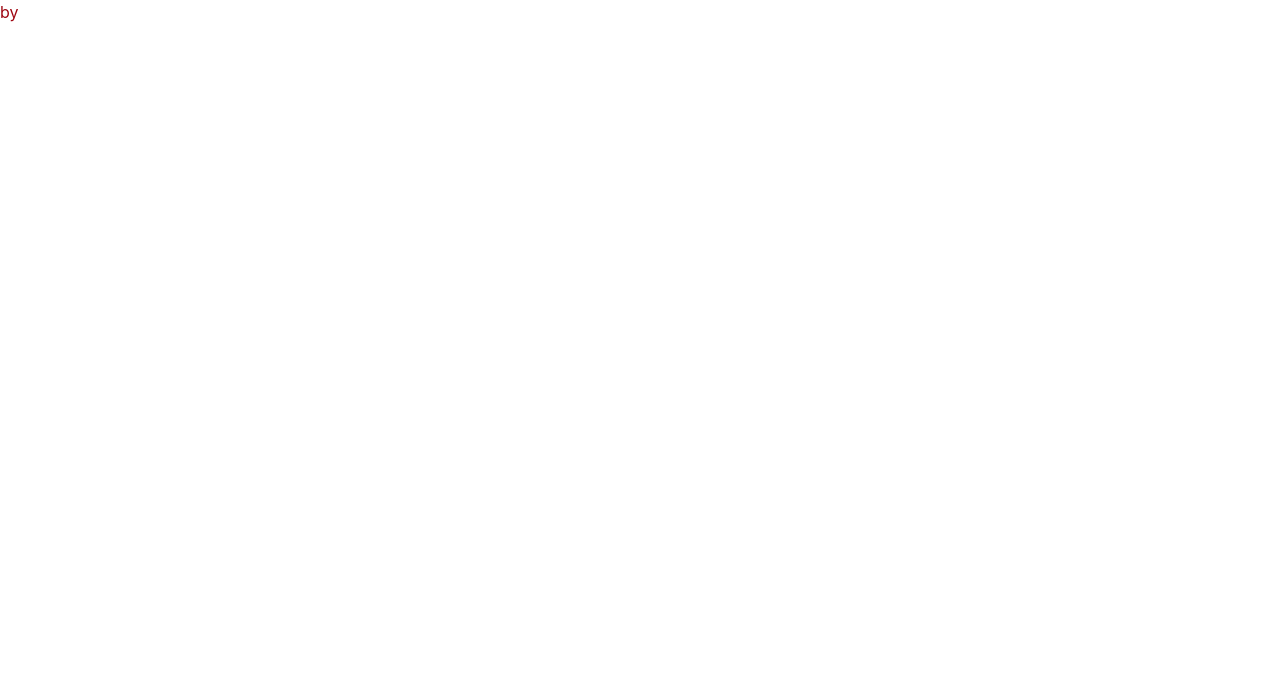
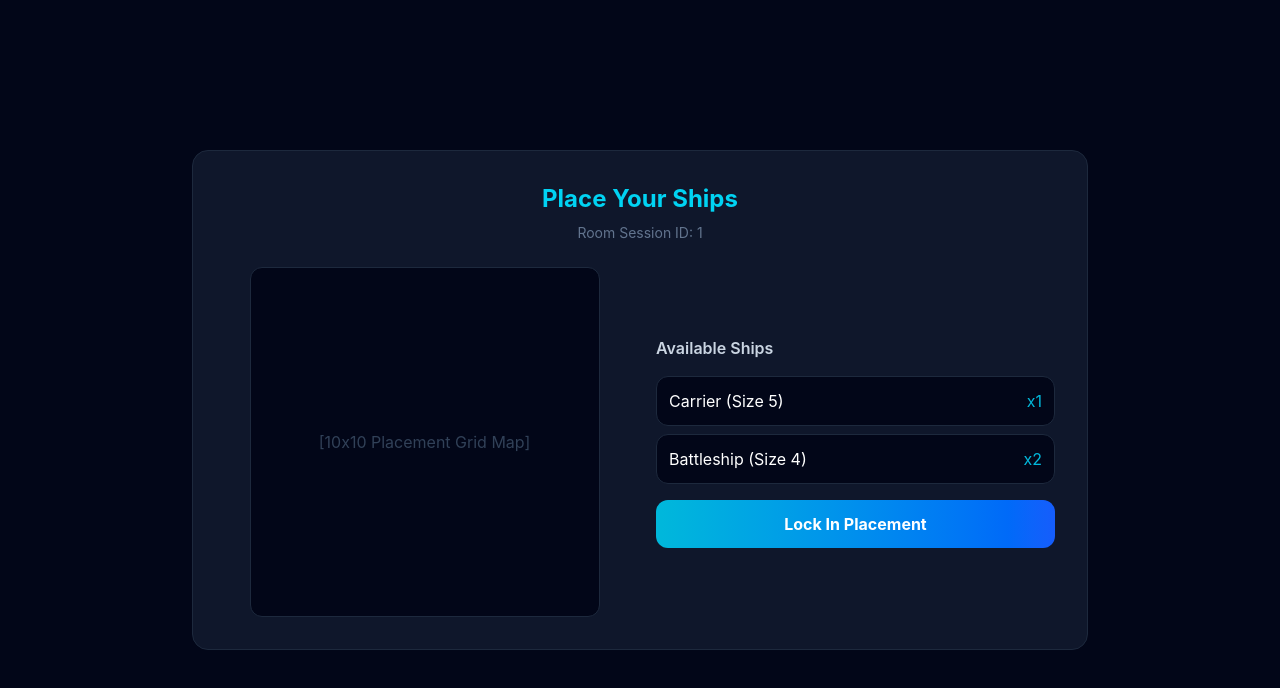
Before and after one commit to ranak8811/Real-Time-Multiplayer-Battleship, a React app in the folder frontend/: page /place-ships/1 in a window 1280 px wide. Shown: the top 688 px of the page. Built offline with nearby package versions, Linux system fonts and the light colour scheme; the HTML template or start-up script is replaced by a standard one.

Commit message:
frontend parts initiated

```diff
--- a/frontend/package.json
+++ b/frontend/package.json
@@ -11,8 +11,12 @@
   },
   "dependencies": {
     "@tailwindcss/vite": "^4.3.1",
+    "axios": "^1.18.0",
+    "lucide-react": "^1.21.0",
     "react": "^19.2.6",
     "react-dom": "^19.2.6",
+    "react-router-dom": "^7.18.0",
+    "socket.io-client": "^4.8.3",
     "tailwindcss": "^4.3.1"
   },
   "devDependencies": {
--- a/frontend/src/App.jsx
+++ b/frontend/src/App.jsx
@@ -1,8 +1,13 @@
+import { BrowserRouter } from "react-router-dom";
+import AppRoutes from "./routes/AppRoutes";
+
 const App = () => {
   return (
-    <div>
-      <p className="text-red-800">by</p>
-    </div>
+    <BrowserRouter>
+      <div className="min-h-screen bg-slate-950 antialiased selection:bg-cyan-500 selection:text-slate-950">
+        <AppRoutes />
+      </div>
+    </BrowserRouter>
   );
 };
 
--- /dev/null
+++ b/frontend/src/pages/CreateGamePage.jsx
@@ -0,0 +1,37 @@
+const CreateGamePage = () => {
+  return (
+    <div className="min-h-screen bg-slate-950 text-white flex items-center justify-center p-4">
+      <div className="max-w-lg w-full bg-slate-900 border border-slate-800 p-8 rounded-2xl shadow-2xl">
+        <h1 className="text-2xl font-bold mb-6 text-center text-cyan-400">
+          Configure Game Session
+        </h1>
+
+        <div className="space-y-6">
+          <div>
+            <label className="block text-sm font-semibold mb-2">
+              Grid Size
+            </label>
+            <div className="grid grid-cols-4 gap-3">
+              {[8, 10, 12, 15].map((size) => (
+                <button
+                  key={size}
+                  className={`py-3 rounded-xl font-bold border transition duration-300 ${size === 10 ? "bg-cyan-500/10 border-cyan-500 text-cyan-400" : "bg-slate-950 border-slate-800 hover:border-slate-700 text-slate-400"}`}
+                >
+                  {size} x {size}
+                </button>
+              ))}
+            </div>
+          </div>
+
+          <div className="pt-4 border-t border-slate-800">
+            <button className="w-full bg-gradient-to-r from-cyan-500 to-blue-600 hover:from-cyan-400 hover:to-blue-500 text-white font-bold py-3.5 px-6 rounded-xl transition duration-300">
+              Host Match
+            </button>
+          </div>
+        </div>
+      </div>
+    </div>
+  );
+};
+
+export default CreateGamePage;
--- /dev/null
+++ b/frontend/src/pages/GamePage.jsx
@@ -0,0 +1,42 @@
+import { useParams } from "react-router-dom";
+
+const GamePage = () => {
+  const { sessionId } = useParams();
+
+  return (
+    <div className="min-h-screen bg-slate-950 text-white p-6">
+      <div className="max-w-6xl mx-auto">
+        <header className="flex justify-between items-center mb-8 pb-4 border-b border-slate-900">
+          <div>
+            <h1 className="text-xl font-bold text-cyan-400">Match Action</h1>
+            <p className="text-xs text-slate-500">Session: {sessionId}</p>
+          </div>
+          <div className="bg-cyan-500/10 border border-cyan-500/30 px-4 py-2 rounded-xl text-cyan-400 font-bold">
+            Your Turn
+          </div>
+        </header>
+
+        <div className="grid md:grid-cols-2 gap-8">
+          <div className="bg-slate-900 border border-slate-800 p-6 rounded-2xl text-center">
+            <h2 className="font-semibold mb-4 text-slate-300">
+              Your Radar Board (Attacks)
+            </h2>
+            <div className="aspect-square w-full bg-slate-950 rounded-xl flex items-center justify-center text-slate-700">
+              [Attack Board]
+            </div>
+          </div>
+          <div className="bg-slate-900 border border-slate-800 p-6 rounded-2xl text-center">
+            <h2 className="font-semibold mb-4 text-slate-300">
+              Your Fleet Board (Defense)
+            </h2>
+            <div className="aspect-square w-full bg-slate-950 rounded-xl flex items-center justify-center text-slate-700">
+              [Defense Board]
+            </div>
+          </div>
+        </div>
+      </div>
+    </div>
+  );
+};
+
+export default GamePage;
--- /dev/null
+++ b/frontend/src/pages/LobbyPage.jsx
@@ -0,0 +1,28 @@
+const LobbyPage = () => {
+  return (
+    <div className="min-h-screen bg-slate-950 text-white p-6">
+      <div className="max-w-6xl mx-auto">
+        <header className="flex justify-between items-center mb-8 pb-6 border-b border-slate-900">
+          <div>
+            <h1 className="text-2xl font-bold">Game Lobby</h1>
+            <p className="text-sm text-slate-500">Welcome, Player</p>
+          </div>
+          <button className="bg-gradient-to-r from-cyan-500 to-blue-600 hover:from-cyan-400 hover:to-blue-500 text-white font-bold py-2.5 px-5 rounded-xl transition duration-300">
+            Create Game
+          </button>
+        </header>
+
+        <div className="bg-slate-900 border border-slate-800 rounded-2xl p-6">
+          <h2 className="text-lg font-semibold mb-4 text-cyan-400">
+            Active Game Sessions
+          </h2>
+          <div className="text-center py-12 text-slate-500">
+            No active sessions. Create a new session to invite players.
+          </div>
+        </div>
+      </div>
+    </div>
+  );
+};
+
+export default LobbyPage;
--- /dev/null
+++ b/frontend/src/pages/NamePage.jsx
@@ -0,0 +1,27 @@
+const NamePage = () => {
+  return (
+    <div className="min-h-screen bg-slate-950 text-white flex items-center justify-center p-4">
+      <div className="max-w-md w-full bg-slate-900 border border-slate-800 p-8 rounded-2xl shadow-2xl text-center">
+        <h1 className="text-4xl font-extrabold bg-gradient-to-r from-cyan-400 to-blue-500 bg-clip-text text-transparent mb-2 tracking-wider">
+          BATTLESHIP
+        </h1>
+        <p className="text-slate-400 mb-8 text-sm uppercase tracking-widest">
+          Multiplayer Real-Time
+        </p>
+
+        <div className="space-y-4">
+          <input
+            type="text"
+            placeholder="Enter your display name..."
+            className="w-full bg-slate-950 border border-slate-800 rounded-xl px-5 py-3.5 text-white placeholder-slate-600 focus:outline-none focus:border-cyan-500 focus:ring-1 focus:ring-cyan-500 transition duration-300"
+          />
+          <button className="w-full bg-gradient-to-r from-cyan-500 to-blue-600 hover:from-cyan-400 hover:to-blue-500 text-white font-bold py-3.5 px-6 rounded-xl shadow-lg shadow-cyan-950/50 hover:shadow-cyan-900/50 transform active:scale-95 transition duration-300">
+            Enter Lobby
+          </button>
+        </div>
+      </div>
+    </div>
+  );
+};
+
+export default NamePage;
--- /dev/null
+++ b/frontend/src/pages/ShipPlacementPage.jsx
@@ -0,0 +1,42 @@
+import { useParams } from "react-router-dom";
+
+const ShipPlacementPage = () => {
+  const { sessionId } = useParams();
+
+  return (
+    <div className="min-h-screen bg-slate-950 text-white p-6 flex flex-col items-center justify-center">
+      <div className="max-w-4xl w-full bg-slate-900 border border-slate-800 p-8 rounded-2xl text-center">
+        <h1 className="text-2xl font-bold text-cyan-400 mb-2">
+          Place Your Ships
+        </h1>
+        <p className="text-sm text-slate-500 mb-6">
+          Room Session ID: {sessionId}
+        </p>
+
+        <div className="grid md:grid-cols-2 gap-8 items-center justify-center">
+          <div className="aspect-square max-w-[350px] mx-auto w-full bg-slate-950 border border-slate-800 rounded-xl flex items-center justify-center text-slate-700">
+            [10x10 Placement Grid Map]
+          </div>
+          <div className="text-left space-y-4">
+            <h3 className="font-semibold text-slate-300">Available Ships</h3>
+            <div className="space-y-2">
+              <div className="bg-slate-950 border border-slate-800 p-3 rounded-xl flex justify-between">
+                <span>Carrier (Size 5)</span>
+                <span className="text-cyan-500">x1</span>
+              </div>
+              <div className="bg-slate-950 border border-slate-800 p-3 rounded-xl flex justify-between">
+                <span>Battleship (Size 4)</span>
+                <span className="text-cyan-500">x2</span>
+              </div>
+            </div>
+            <button className="w-full bg-gradient-to-r from-cyan-500 to-blue-600 text-white font-bold py-3 px-6 rounded-xl">
+              Lock In Placement
+            </button>
+          </div>
+        </div>
+      </div>
+    </div>
+  );
+};
+
+export default ShipPlacementPage;
--- /dev/null
+++ b/frontend/src/routes/AppRoutes.jsx
@@ -0,0 +1,30 @@
+import { Routes, Route, Navigate } from "react-router-dom";
+import NamePage from "../pages/NamePage";
+import LobbyPage from "../pages/LobbyPage";
+import CreateGamePage from "../pages/CreateGamePage";
+import ShipPlacementPage from "../pages/ShipPlacementPage";
+import GamePage from "../pages/GamePage";
+
+const AppRoutes = () => {
+  return (
+    <Routes>
+      <Route path="/" element={<NamePage />} />
+      {/* ২. গেম লবি পেজ */}
+      <Route path="/lobby" element={<LobbyPage />} />
+
+      {/* ৩. নতুন গেম সেশন তৈরি করার পেজ */}
+      <Route path="/create" element={<CreateGamePage />} />
+
+      {/* ৪. ডাইনামিক সেশন আইডি সহ শিপ প্লেসমেন্ট পেজ */}
+      <Route path="/place-ships/:sessionId" element={<ShipPlacementPage />} />
+
+      {/* ৫. ডাইনামিক সেশন আইডি সহ গেম খেলার মূল পেজ */}
+      <Route path="/game/:sessionId" element={<GamePage />} />
+
+      {/* ৬. ম্যাচ না করা যেকোনো ইউআরএল-এর জন্য হোম পেজে রিডাইরেক্ট করা */}
+      <Route path="*" element={<Navigate to="/" replace />} />
+    </Routes>
+  );
+};
+
+export default AppRoutes;
```
Also changed, not shown: 1 other file (tests, documents, lock files or other folders).
